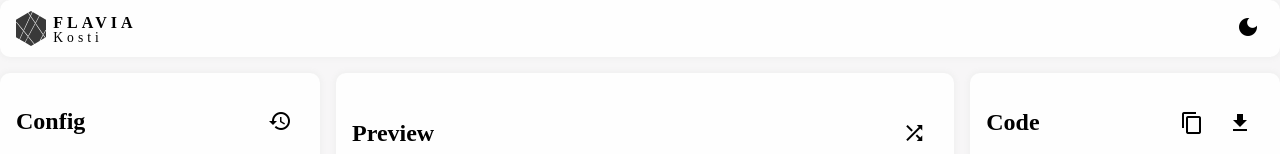
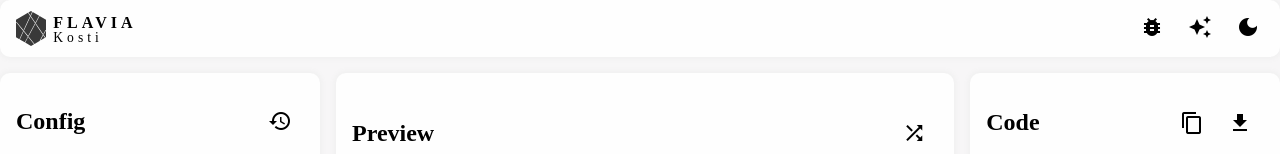
Before and after one commit to flavia3107/css-playground, an Angular app: page / in a window 1280 px wide. Shown: the top 154 px of the page. Built offline with nearby package versions, Linux system fonts and the light colour scheme.

Commit message:
Css Playground: Clean Up P2

```diff
--- a/src/app/app.component.html
+++ b/src/app/app.component.html
@@ -6,9 +6,17 @@
       <span>Kosti</span>
     </div>
   </a>
-  <button matTooltip="Select theme" mat-icon-button (click)="toggleTheme()">
-    <mat-icon>{{ activeTheme !== 'light-theme' ? 'light_mode' : 'dark_mode' }}</mat-icon>
-  </button>
+  <div class="flex-row">
+    <button matTooltip="Existing Issues" mat-icon-button [matMenuTriggerFor]="menuIssues">
+      <mat-icon>bug_report</mat-icon>
+    </button>
+    <button matTooltip="Upcoming features and enhancements" mat-icon-button [matMenuTriggerFor]="menuFeatures">
+      <mat-icon>auto_awesome</mat-icon>
+    </button>
+    <button matTooltip="Select theme" mat-icon-button (click)="toggleTheme()">
+      <mat-icon>{{ activeTheme !== 'light-theme' ? 'light_mode' : 'dark_mode' }}</mat-icon>
+    </button>
+  </div>
 </header>
 <div class="main-container flex-row">
   <div class="config-container flex-column card">
@@ -46,3 +54,15 @@
     <app-css-code />
   </div>
 </div>
+
+
+<mat-menu #menuIssues="matMenu">
+  <button mat-menu-item>Item 1</button>
+  <button mat-menu-item>Item 2</button>
+</mat-menu>
+
+<mat-menu #menuFeatures="matMenu">
+  @for(feature of features; track feature){
+  <p>{{feature}}</p>
+  }
+</mat-menu>
--- a/src/app/app.component.ts
+++ b/src/app/app.component.ts
@@ -1,9 +1,11 @@
 import { Component, inject } from '@angular/core';
 import { MatButtonModule } from '@angular/material/button';
 import { MatIconModule } from '@angular/material/icon';
+import { MatMenuModule } from '@angular/material/menu';
 import { MatTooltipModule } from '@angular/material/tooltip';
 import { RouterModule } from '@angular/router';
 import { ThemeService } from 'src/shared/services/theme.service';
+import { FEATURES } from './app.config';
 import { CssCodeComponent } from './components/css-code/css-code.component';
 import { CssConfigsComponent } from './components/css-configs/css-configs.component';
 import { PreviewComponent } from './components/preview/preview.component';
@@ -13,12 +15,13 @@ import { CssConfigService } from './services/cssconfig.service';
   selector: 'app-root',
   templateUrl: './app.component.html',
   styleUrls: ['./app.component.scss'],
-  imports: [RouterModule, CssConfigsComponent, PreviewComponent, CssCodeComponent, MatButtonModule, MatIconModule, MatTooltipModule]
+  imports: [RouterModule, CssConfigsComponent, PreviewComponent, CssCodeComponent, MatButtonModule, MatIconModule, MatTooltipModule, MatMenuModule]
 })
 export class AppComponent {
   private _cssConfigService = inject(CssConfigService);
   private _themeService = inject(ThemeService);
   public activeTheme = 'light-theme';
+  public features = FEATURES;
 
   constructor() {
     this._themeService.setActiveTheme(localStorage.getItem('theme') ?? this.activeTheme);
--- a/src/app/app.config.ts
+++ b/src/app/app.config.ts
@@ -1,5 +1,4 @@
-export const STATES = {
-	phase_2: [
+export const FEATURES = [
 	'Add persistence, interactivity, and extra styling categories.',
 	'Save preset to localStorage',
 	'Load / delete saved presets',
@@ -9,9 +8,7 @@ export const STATES = {
 	'Hover / active state toggle',
 	'Syntax-highlighted CSS viewer',
 	'Copy to Clipboard animation or toast',
-		'Reset css line style (like remove gradient to apply background'
-	],
-	phase_3: [
+	'Reset css line style (like remove gradient to apply background',
 	'Color harmony picker (complementary, analogous, triadic)',
 	'Download CSS / HTML as a zip',
 	'Responsive preview (mobile/tablet/desktop toggle)',
@@ -22,7 +19,6 @@ export const STATES = {
 	'Smooth transitions on style changes',
 	'Micro animations (hover effects, color transitions)',
 ]
-}
 
 export const SHORT_HAND_MAP: Record<string, string[]> = {
 	'padding': ['padding-top', 'padding-right', 'padding-bottom', 'padding-left'],
```
Lines whose indentation alone changed are shown as unchanged.
